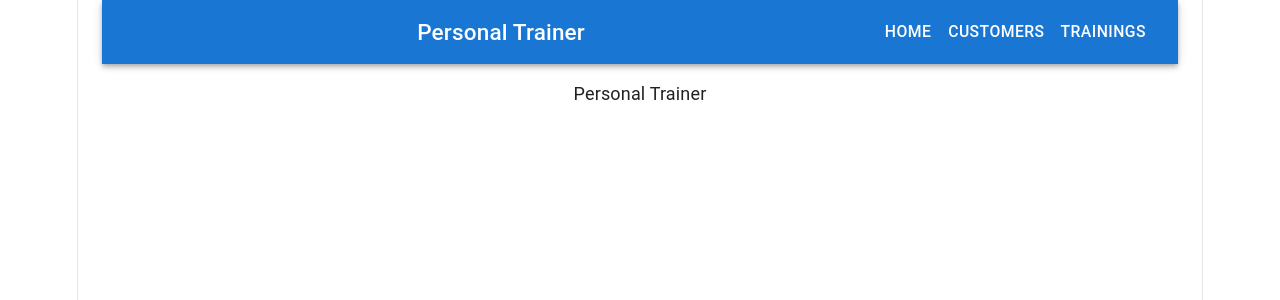
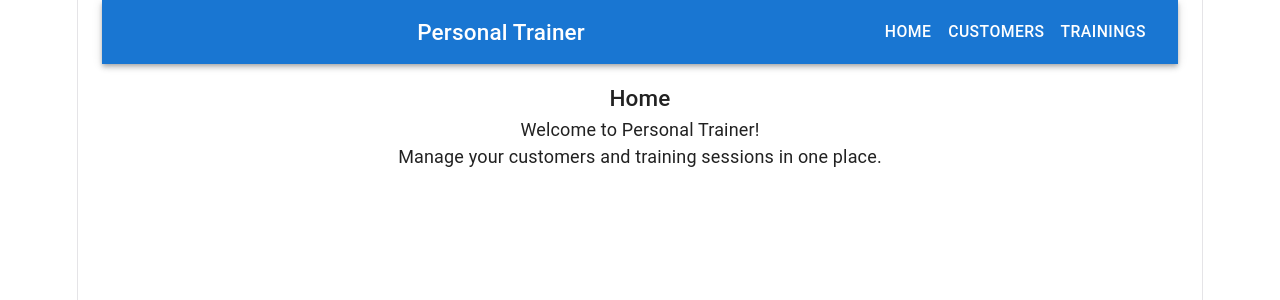
Before and after one commit to asikainensaku/personaltrainer, a React (Vite) app: page / in a window 1280 px wide. Shown: the top 300 px of the page. Built offline with nearby package versions, Linux system fonts and the light colour scheme.

Commit message:
Add content to Home.tsx

```diff
--- a/src/components/Home.tsx
+++ b/src/components/Home.tsx
@@ -3,7 +3,12 @@ import { Typography } from "@mui/material";
 function Home() {
     return (
         <>
-            <Typography>Personal Trainer</Typography>
+            <Typography variant="h6">Home</Typography>
+
+            <Typography variant="body1">Welcome to Personal Trainer!</Typography>
+
+            <Typography variant="body1">Manage your customers and training sessions in one place.</Typography>
+
         </>
     )
 }
```
